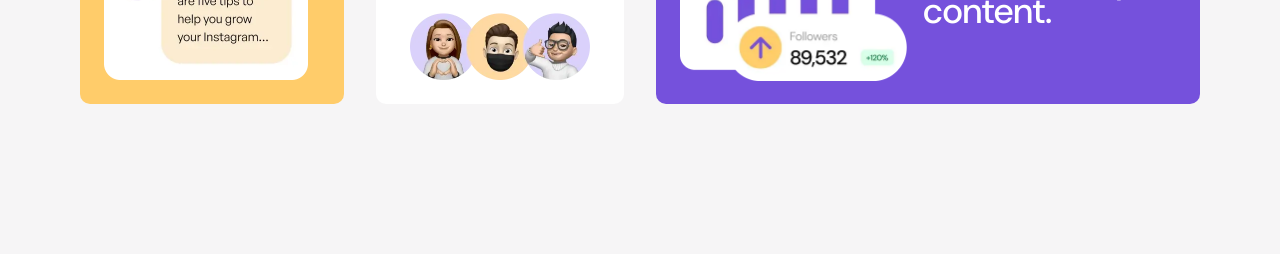
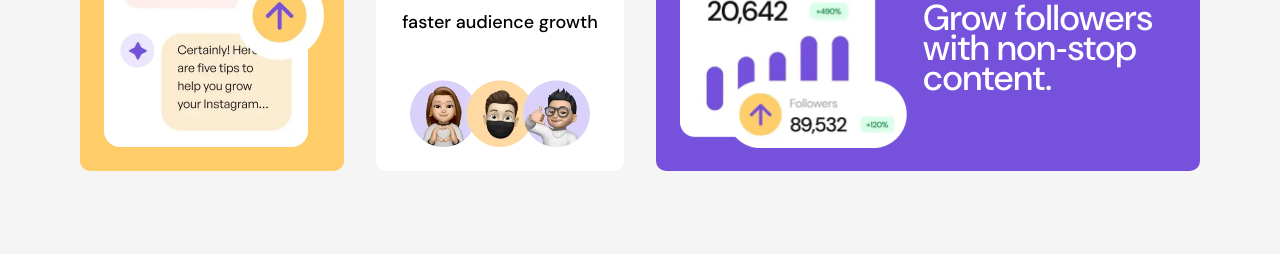
Before and after one commit to j-hogben/24-bento-grid-main, a plain HTML site: page index.html in a window 1280 px wide. Shown: the part 792-1046 px from the top of the page. Before the commit the page ends 912 px from the top, so only its background shows below. Drawn offline with Linux system fonts and the light colour scheme.

Commit message:
CSS - Adjusting page padding.

```diff
--- a/css/styles.css
+++ b/css/styles.css
@@ -78,7 +78,8 @@ body {
     display: grid;
     align-items: center;
     min-height: 100dvh;
-    padding: 1rem 2.5rem;
+    /* padding: 1rem 2.5rem; */
+    padding: 5.1875rem 2.5rem;
   }
 }
 
```
